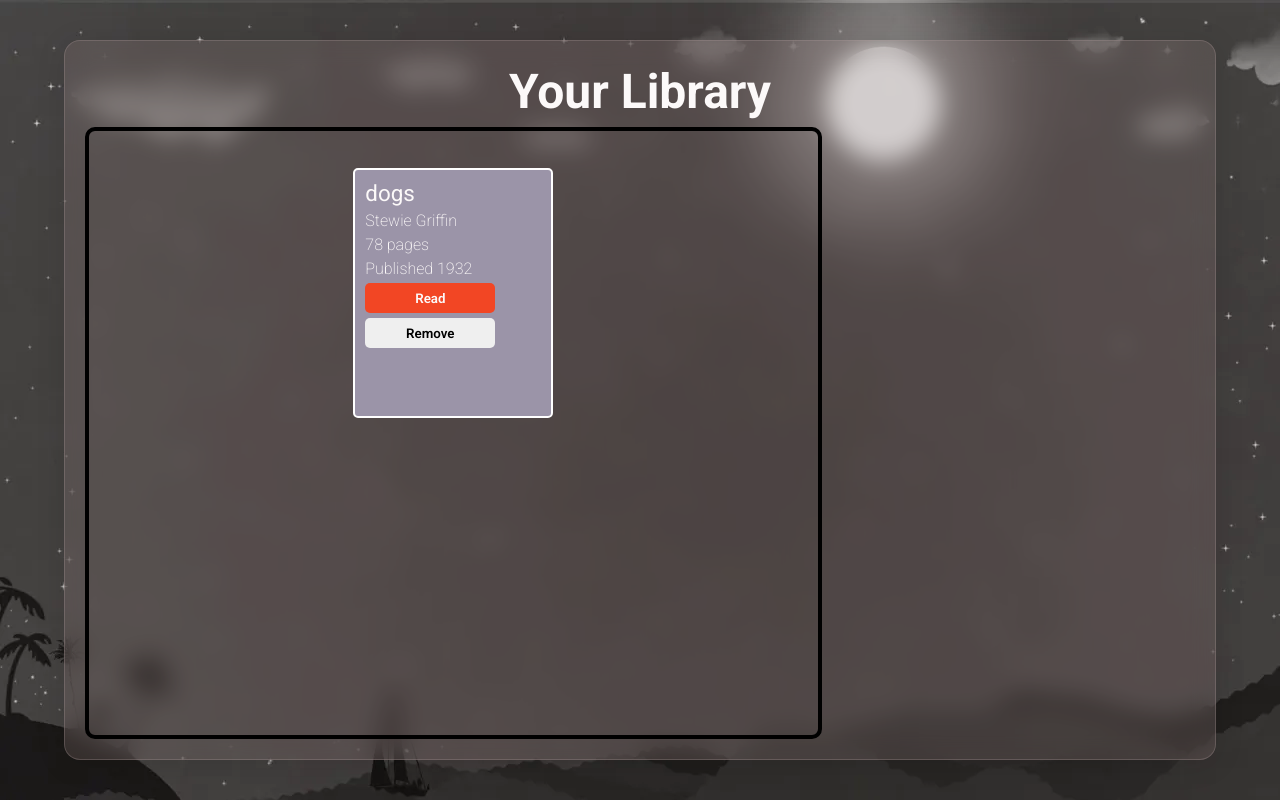
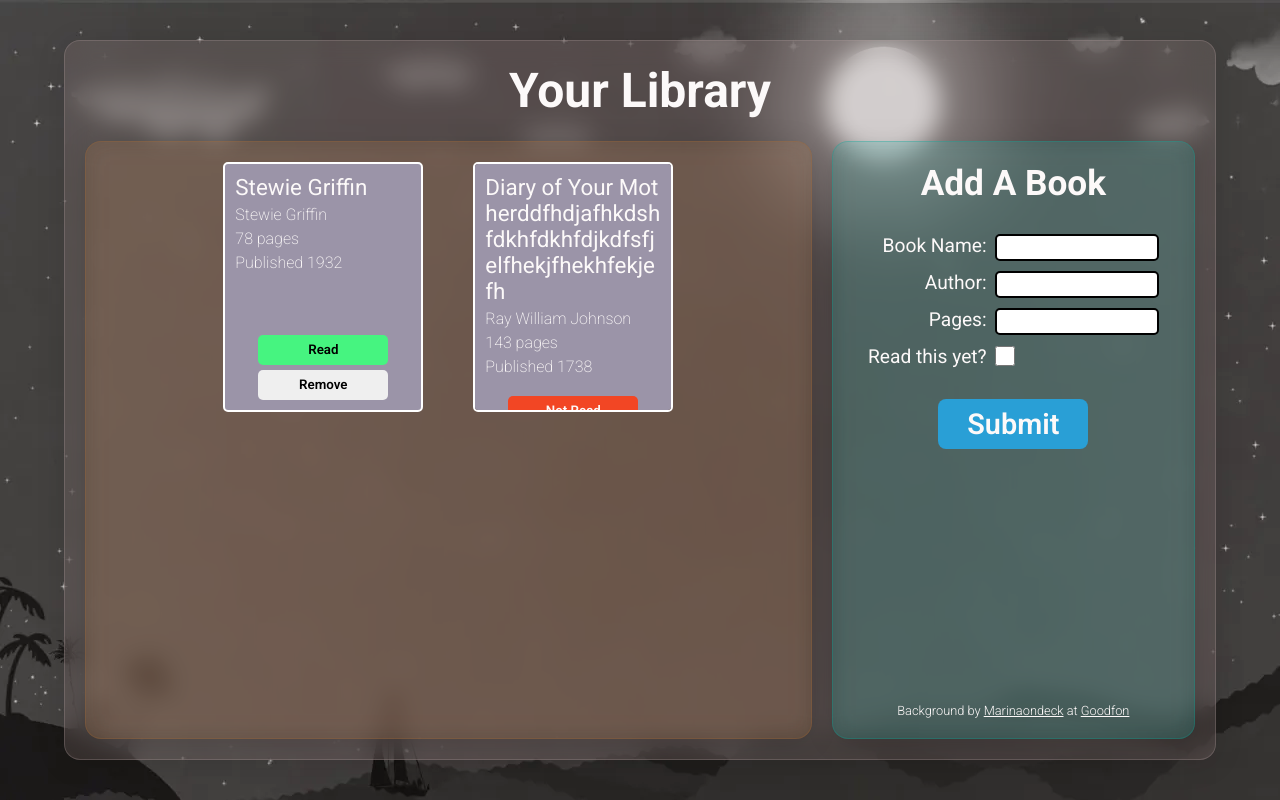
Before and after one commit to dontreadthis/library, a plain HTML site: page index.html in a window 1280 px wide. Drawn offline with Linux system fonts and the light colour scheme.

Commit message:
Create form for submitting books in library

```diff
--- a/code.js
+++ b/code.js
@@ -1,4 +1,6 @@
 const bookLibrary = document.querySelector('.container-library')
+const bookSubmit = document.querySelector('.container-form-submit')
+const bookForm = document.querySelector('.container-form')
 const myLibrary = []
 
 function Book(title, author, pages, year, read) {
@@ -15,77 +17,118 @@ function addBookToLibrary(book, library) {
 
 function displayBook(book) {
   const bookContainer = document.createElement('div')
+  const bookTop = document.createElement('div')
+  const bookBottom = document.createElement('div')
+
   bookContainer.classList.add('book')
+  bookTop.classList.add('book-top')
+  bookBottom.classList.add('book-bottom')
+
   for (const attribute in book) {
     let bookAttribute
     switch (attribute) {
       case 'title':
         bookAttribute = document.createElement('p')
-        bookAttribute.textContent = 'dogs'
+        bookAttribute.textContent = book[attribute]
         bookAttribute.classList.add('book-title')
-        bookContainer.append(bookAttribute)
+        bookTop.append(bookAttribute)
         break
       case 'author':
         bookAttribute = document.createElement('p')
         bookAttribute.textContent = book[attribute]
         bookAttribute.classList.add('book-author')
-        bookContainer.append(bookAttribute)
+        bookTop.append(bookAttribute)
         break
       case 'pages':
         bookAttribute = document.createElement('p')
         bookAttribute.textContent = book[attribute] + ' pages'
         bookAttribute.classList.add('book-pages')
-        bookContainer.append(bookAttribute)
+        bookTop.append(bookAttribute)
         break
       case 'year':
         bookAttribute = document.createElement('p')
         bookAttribute.textContent = 'Published ' + book[attribute]
         bookAttribute.classList.add('book-year')
-        bookContainer.append(bookAttribute)
+        bookTop.append(bookAttribute)
         break
       case 'read':
+        let counter = 0
         bookAttribute = document.createElement('button')
         if (book[attribute]) {
+          bookAttribute.textContent = 'Not Read'
+          bookAttribute.classList.add('read')
+          bookAttribute.addEventListener('click', function () {
+            counter++
+            if (counter % 2 != 0) {
+              bookAttribute.classList.remove('read')
+              bookAttribute.classList.add('not-read')
+              bookAttribute.textContent = 'Read'
+            } else {
+              bookAttribute.classList.remove('not-read')
+              bookAttribute.classList.add('read')
+              bookAttribute.textContent = 'Not Read'
+            }
+          })
+        } else {
           bookAttribute.textContent = 'Read'
-          bookAttribute.classList.add('read')
-        } else {
-          bookAttribute.textContent = 'Not Read'
           bookAttribute.classList.add('not-read')
+          bookAttribute.addEventListener('click', function () {
+            counter++
+            if (counter % 2 == 0) {
+              bookAttribute.classList.remove('read')
+              bookAttribute.classList.add('not-read')
+              bookAttribute.textContent = 'Read'
+            } else {
+              bookAttribute.classList.remove('not-read')
+              bookAttribute.classList.add('read')
+              bookAttribute.textContent = 'Not Read'
+            }
+          })
         }
         bookAttribute.classList.add('book-read')
-        bookContainer.append(bookAttribute)
+        bookBottom.append(bookAttribute)
         break
       default:
         bookAttribute.textContent = 'IDK'
         bookContainer.append(bookAttribute)
         break
     }
-    bookLibrary.append(bookContainer)
   }
 
   const bookDelete = document.createElement('button')
   bookDelete.textContent = 'Remove'
   bookDelete.addEventListener('click', function () {
     bookContainer.remove()
+    myLibrary.splice(myLibrary.indexOf(book), 1)
   })
   bookDelete.classList.add('book-remove')
 
-  bookContainer.append(bookDelete)
+  bookBottom.append(bookDelete)
+  bookContainer.append(bookTop)
+  bookContainer.append(bookBottom)
+  console.log(bookContainer)
   bookLibrary.append(bookContainer)
 }
 
 function displayLibrary(library) {
   for (const book in library) {
-    console.table(library)
     displayBook(library[book])
   }
 }
 
 addBookToLibrary(
-  new Book('Stewie Griffin', 'Stewie Griffin', 78, 1932, true),
+  new Book('Stewie Griffin', 'Stewie Griffin', 78, 1932, false),
+  myLibrary
+)
+addBookToLibrary(
+  new Book(
+    'Diary of Your Motherddfhdjafhkdshfdkhfdkhfdjkdfsfjelfhekjfhekhfekjefh',
+    'Ray William Johnson',
+    143,
+    1738,
+    true
+  ),
   myLibrary
 )
 
-console.table(myLibrary)
-
 displayLibrary(myLibrary)
--- a/index.html
+++ b/index.html
@@ -16,7 +16,35 @@
     <div class="container">
       <h1 class="container-heading">Your Library</h1>
       <div class="container-library"></div>
-      <form class="container-form"></form>
+      <form class="container-form">
+        <div class="container-form-top">
+          <h2 class="container-form-heading">Add A Book</h2>
+          <ul class="container-form-inputs">
+            <li class="container-form-input">
+              <label for="name">Book Name:</label>
+              <input id="name" name="bookName" required/>
+            </lin>
+
+            <li class="container-form-input">
+              <label for="author">Author:</label>
+              <input id="author" name="bookAuthor" required/>
+            </li>
+
+            <li class="container-form-input">
+              <label for="pages">Pages:</label>
+              <input id="author" name="bookPages" type="number" max=10000 required>
+            </li>
+
+            <li class="container-form-input">
+              <label for="read">Read this yet?</label>
+              <input id="read" name="bookRead" type="checkbox" required>
+            </li>
+          </ul>
+          <button class="container-form-submit">Submit</button>
+        </div>
+
+        <p class="container-form-credit">Background by <a href="https://www.goodfon.com/user/marinadoneck/">Marinaondeck</a> at <a href="https://www.goodfon.com/">Goodfon</a></p>
+      </form>
     </div>
     <script src="code.js"></script>
 
--- a/styles.css
+++ b/styles.css
@@ -4,6 +4,11 @@
   box-sizing: border-box;
   font-family: 'Roboto', 'Helvetica', serif;
   color: #fcf9f9;
+}
+
+input[type='text'],
+input[type='number'] {
+  appearance: none;
 }
 
 button {
@@ -36,7 +41,14 @@ div {
   border-radius: 10px;
   grid-row: 2;
   grid-column: 1;
-  padding: 5%;
+  padding: 20px;
+  /* From https://css.glass */
+  background: rgba(161, 102, 47, 0.19);
+  border-radius: 16px;
+  box-shadow: 0 4px 30px rgba(0, 0, 0, 0.1);
+  backdrop-filter: blur(12.3px);
+  -webkit-backdrop-filter: blur(12.3px);
+  border: 1px solid rgba(161, 102, 47, 0.3);
 }
 
 .book-title {
@@ -52,6 +64,16 @@ div {
   font-weight: 200;
   border-radius: 5px;
   border: 2px solid #ffffff;
+  justify-content: space-between;
+  gap: 20px;
+  text-wrap: wrap;
+  word-break: break-all;
+  overflow: auto;
+}
+
+.book-bottom {
+  align-self: center;
+  top: 200px;
 }
 
 .read {
@@ -60,6 +82,7 @@ div {
 
 .not-read {
   background-color: #46f480;
+  color: #000000;
 }
 
 .book-remove {
@@ -87,6 +110,7 @@ div {
   display: grid;
   grid-template-columns: 2fr 1fr;
   grid-template-rows: 1fr 10fr;
+  gap: 20px;
   /* From https://css.glass */
   background: rgba(173, 151, 151, 0.19);
   border-radius: 16px;
@@ -95,3 +119,78 @@ div {
   -webkit-backdrop-filter: blur(12.3px);
   border: 1px solid rgba(173, 151, 151, 0.3);
 }
+
+ul {
+  list-style-type: none;
+  display: table;
+  border-spacing: 0px 10px;
+  border-collapse: separate;
+}
+
+li {
+  display: table-row;
+  margin-bottom: 8px;
+}
+
+input {
+  display: table-cell;
+  color: #000000;
+  border: 2px solid black;
+  border-radius: 5px;
+  padding: 4px;
+}
+
+label {
+  display: table-cell;
+  text-align: right;
+  font-size: 1.2em;
+  padding-right: 8px;
+}
+
+.container-form {
+  display: flex;
+  flex-direction: column;
+  padding: 20px;
+  align-items: center;
+  position: relative;
+  justify-content: space-between;
+  /* From https://css.glass */
+  background: rgba(0, 166, 152, 0.19);
+  border-radius: 16px;
+  box-shadow: 0 4px 30px rgba(0, 0, 0, 0.1);
+  backdrop-filter: blur(12.3px);
+  -webkit-backdrop-filter: blur(12.3px);
+  border: 1px solid rgba(0, 166, 152, 0.3);
+}
+
+.container-form-top {
+  display: flex;
+  flex-direction: column;
+  align-items: center;
+  gap: 20px;
+}
+
+.container-form-heading {
+  font-size: 2.2em;
+}
+
+.container-form-credit {
+  font-weight: 300;
+  font-size: 0.8em;
+}
+
+.container-form-submit {
+  background-color: #299fd6;
+  width: 150px;
+  height: 50px;
+  font-size: 1.8em;
+  border-radius: 8px;
+}
+
+input[type='checkbox'] {
+  width: 20px;
+  height: 20px;
+  vertical-align: middle;
+  position: relative;
+  bottom: 3px;
+}
```
